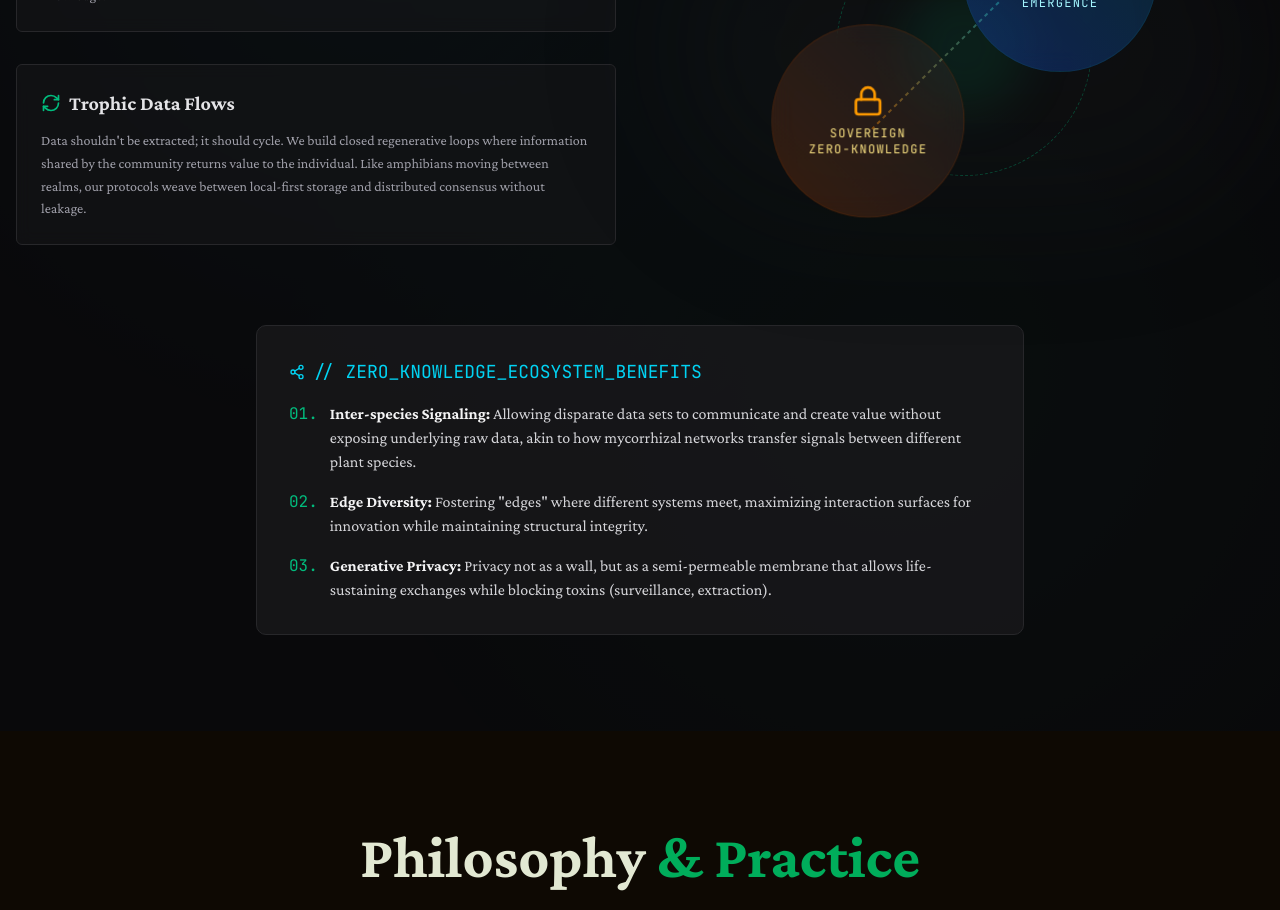
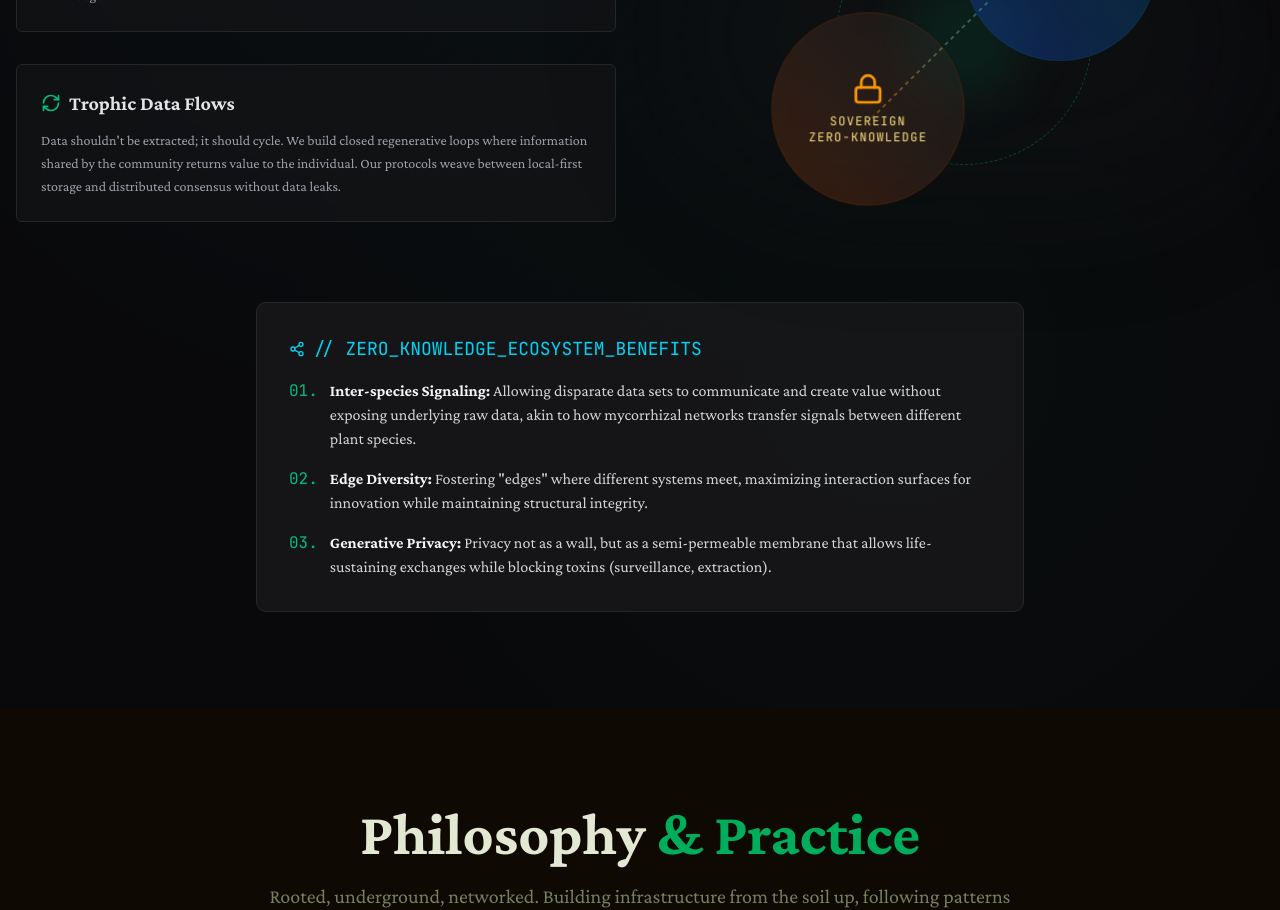
Before and after one commit to Jeff-Emmett/Undernet.earth-website, a Next.js app: page / in a window 1280 px wide. Shown: the part 3200-4110 px from the top of the page. Built offline with nearby package versions, Linux system fonts and the light colour scheme.

Commit message:
fix: remove amphibian reference, use data leaks

```diff
--- a/components/riparian-section.tsx
+++ b/components/riparian-section.tsx
@@ -56,8 +56,8 @@ export function RiparianSection() {
               </h3>
               <p className="text-zinc-400 text-sm leading-relaxed">
                 Data shouldn't be extracted; it should cycle. We build closed regenerative loops where information
-                shared by the community returns value to the individual. Like amphibians moving between realms, our
-                protocols weave between local-first storage and distributed consensus without leakage.
+                shared by the community returns value to the individual. Our protocols weave between local-first
+                storage and distributed consensus without data leaks.
               </p>
             </div>
           </motion.div>
```
